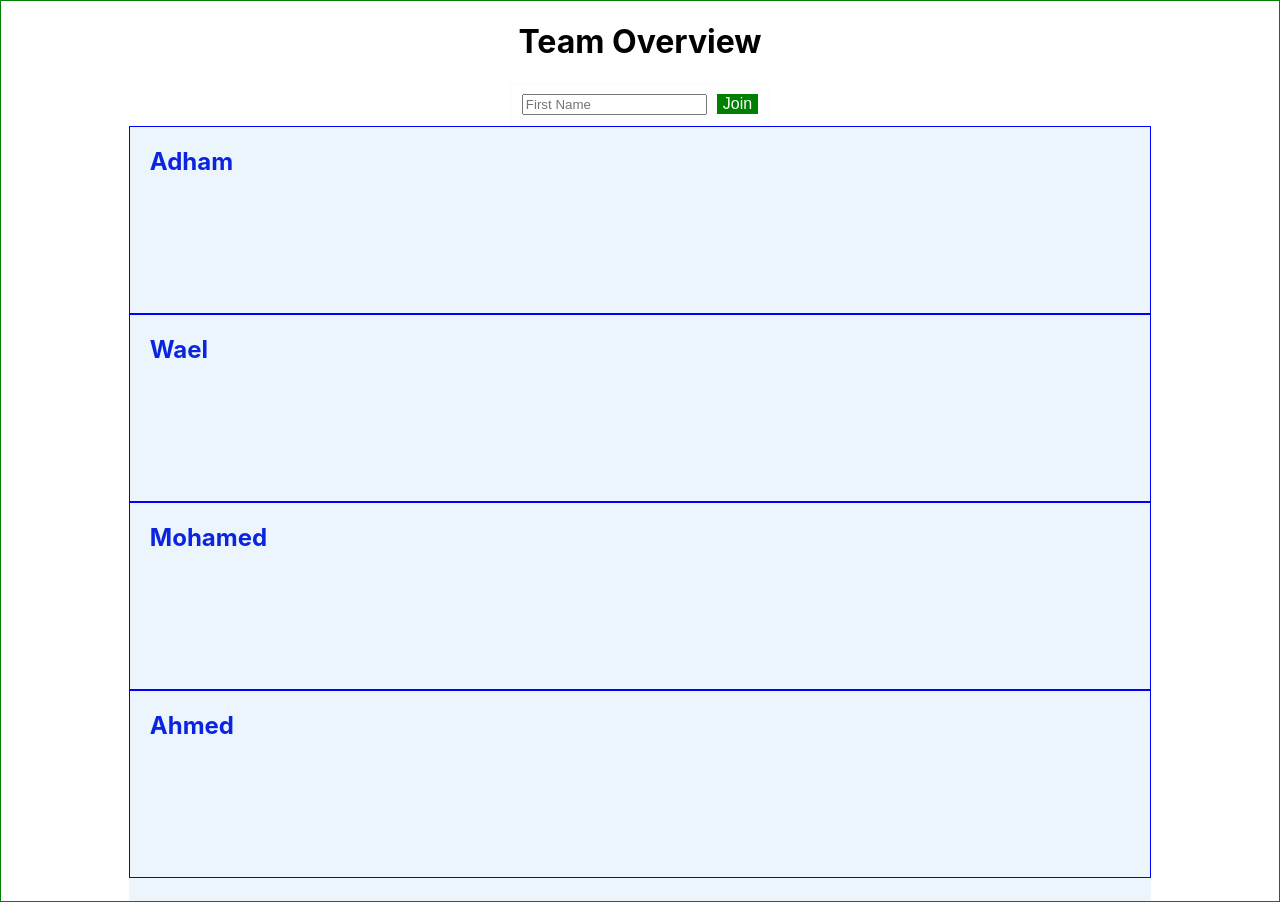
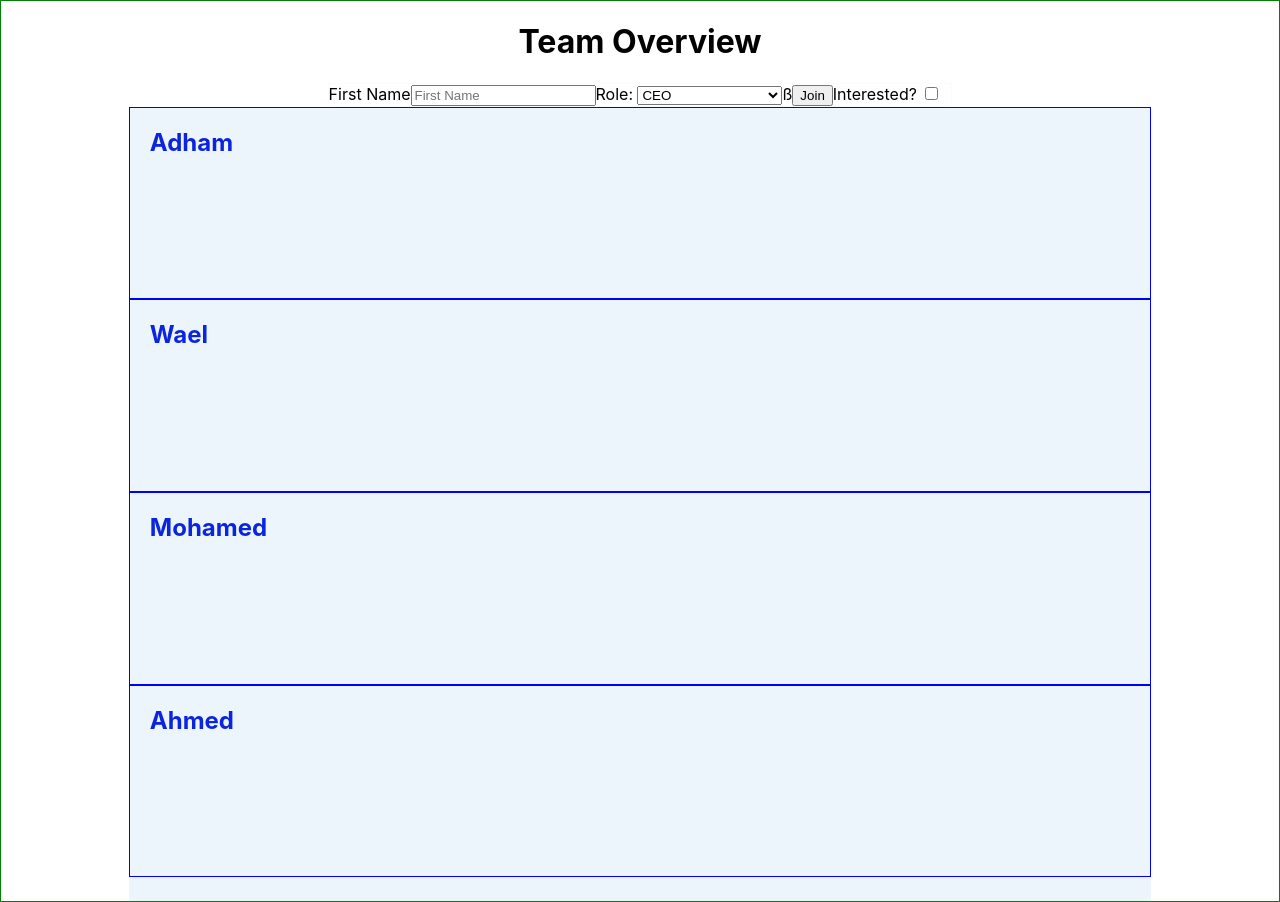
Before and after one commit to bloominstituteoftechnology/team-builder, a React (Create React App) app: page / in a window 1280 px wide. Built offline with nearby package versions, Linux system fonts and the light colour scheme.

Commit message:
morning push

```diff
--- a/src/Form.js
+++ b/src/Form.js
@@ -4,8 +4,31 @@ export default function Form (props) {
 
     return (
         <form className='join-form'>
-            <input id='input-name' type="text" name="name" placeholder='First Name'/>
-            <input id='input-name-button' type="submit" value="Join" />
+            <label htmlFor='fnameInput'> First Name
+                <input id='fname' onChange={ evt => {
+                    debugger
+                }
+
+                }type="text" name="name" placeholder='First Name'/>
+            </label>
+
+            <label>
+                Role: <select id='roleSelect'>
+                    <option > CEO </option>
+                    <option> CPO </option>
+                    <option> VP of Ops </option>
+                    <option> Director of Programs </option>
+                </select>
+            </label>
+            ß
+            <label>
+                <input id='inputButton' type="submit" value="Join" />
+            </label>
+
+            <label>
+                Interested? <input id='interested' type='checkbox'></input>
+            </label>
+
         </form>
     )
 }
```
